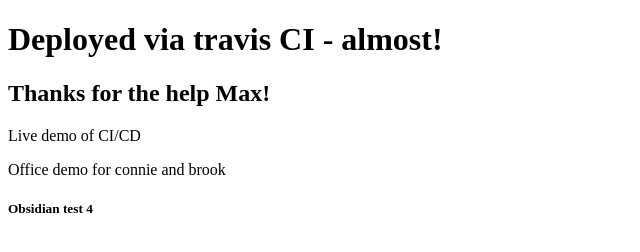
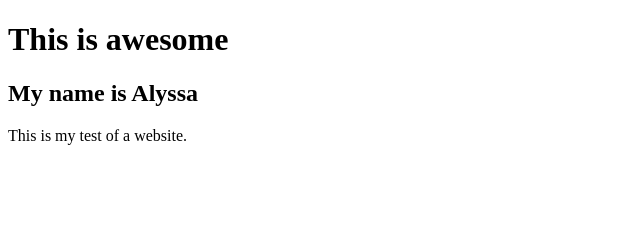
Before and after one commit to lyssajedry/travis-ci-test, a plain HTML site: page index.html in a window 1280 px wide. Shown: the whole page, without its empty margins (0-640 px from the left). Drawn offline with Linux system fonts and the light colour scheme.

Commit message:
Update index.html

```diff
--- a/index.html
+++ b/index.html
@@ -5,12 +5,9 @@
     <title>BOOM | Shakalaka</title>
 </head>
 <body>
-    <h1>Deployed via travis CI - almost!</h1>
-    <h2>Thanks for the help Max!</h2>
+    <h1>This is awesome</h1>
+    <h2>My name is Alyssa</h2>
 
-    <p>Live demo of CI/CD</p>
-    <p>Office demo for connie and brook</p>
-
-    <h5>Obsidian test 4</h5>
+    <p>This is my test of a website. </p>
 </body>
 </html>
```
